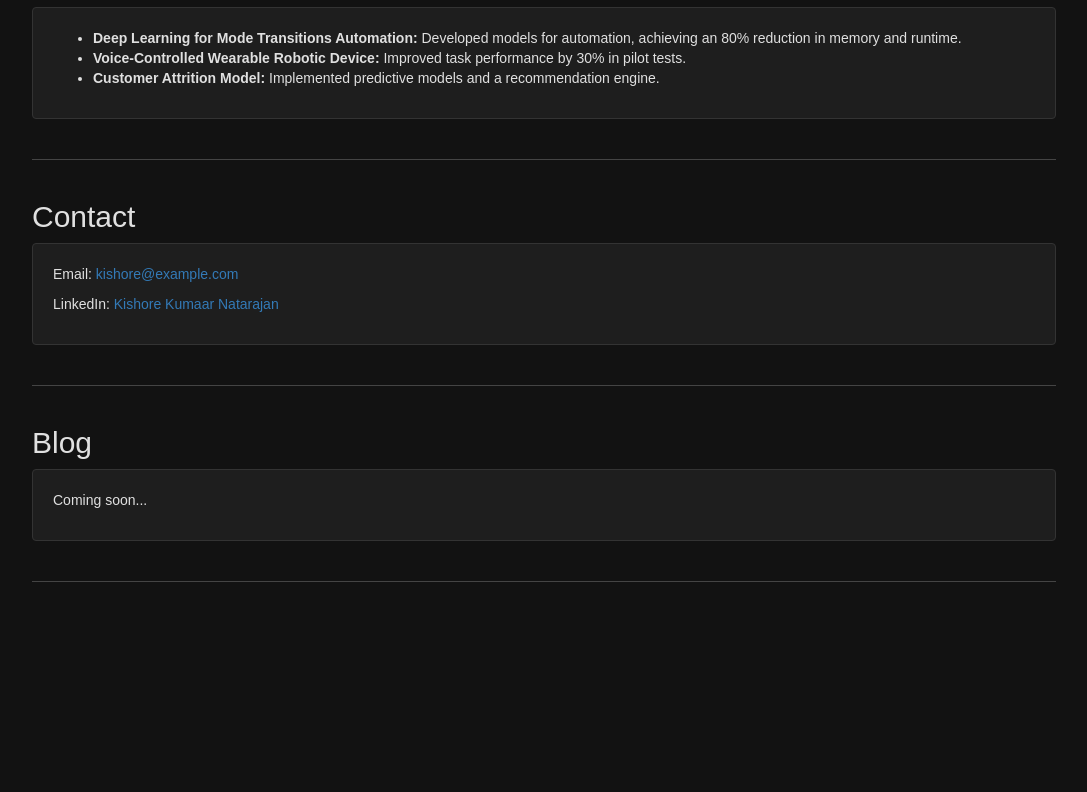
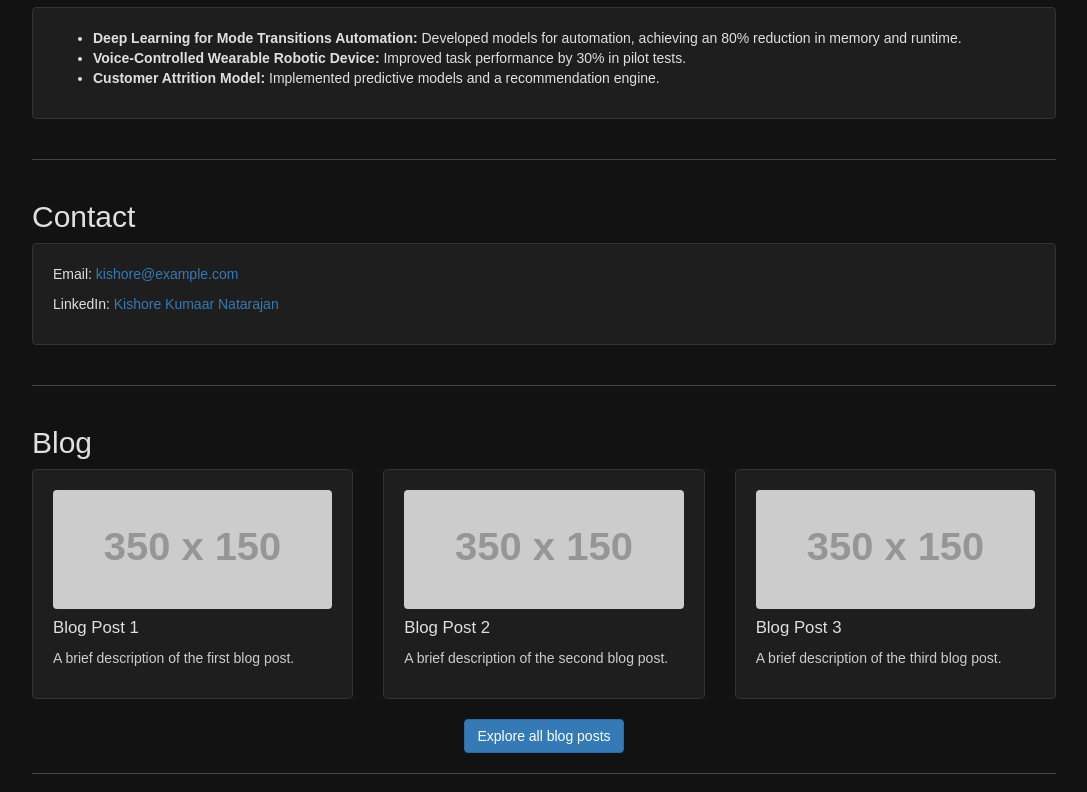
Before and after one commit to KishoreKicha14/my-website, a plain HTML site: page index.html in a window 1280 px wide. Shown: the part 802-1594 px from the top of the page, without its empty margins (96-1183 px from the left). Before the commit the page ends 1404 px from the top, so only its background shows below. Drawn offline with nearby package versions, Linux system fonts and the light colour scheme; placeholder pictures from the web are drawn by us.

Commit message:
Update index.html

```diff
--- a/index.html
+++ b/index.html
@@ -52,6 +52,17 @@
         }
         .card:hover {
             transform: translateY(-10px);
+        }
+        .card img {
+            max-width: 100%;
+            border-radius: 4px;
+        }
+        .card-title {
+            font-size: 1.2em;
+            margin: 10px 0;
+        }
+        .card-text {
+            color: #ccc;
         }
         footer {
             background-color: #1e1e1e;
@@ -173,8 +184,31 @@
 
         <section id="blog" class="section">
             <h2>Blog</h2>
-            <div class="card">
-                <p>Coming soon...</p>
+            <div class="row">
+                <div class="col-md-4">
+                    <div class="card">
+                        <img src="https://via.placeholder.com/350x150" alt="Blog Image 1">
+                        <h3 class="card-title">Blog Post 1</h3>
+                        <p class="card-text">A brief description of the first blog post.</p>
+                    </div>
+                </div>
+                <div class="col-md-4">
+                    <div class="card">
+                        <img src="https://via.placeholder.com/350x150" alt="Blog Image 2">
+                        <h3 class="card-title">Blog Post 2</h3>
+                        <p class="card-text">A brief description of the second blog post.</p>
+                    </div>
+                </div>
+                <div class="col-md-4">
+                    <div class="card">
+                        <img src="https://via.placeholder.com/350x150" alt="Blog Image 3">
+                        <h3 class="card-title">Blog Post 3</h3>
+                        <p class="card-text">A brief description of the third blog post.</p>
+                    </div>
+                </div>
+            </div>
+            <div class="text-center">
+                <button class="btn btn-primary">Explore all blog posts</button>
             </div>
         </section>
     </div>
```
